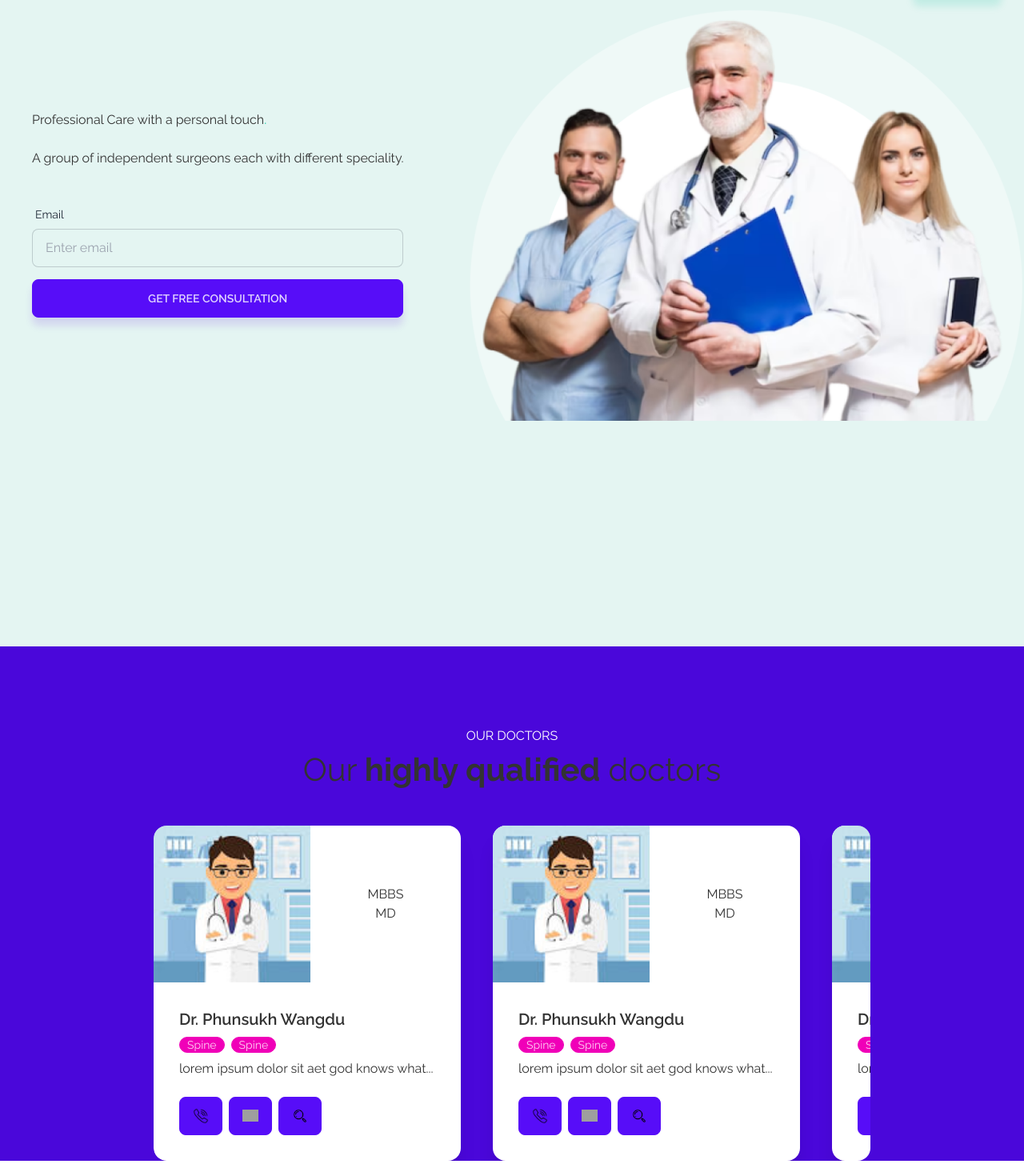
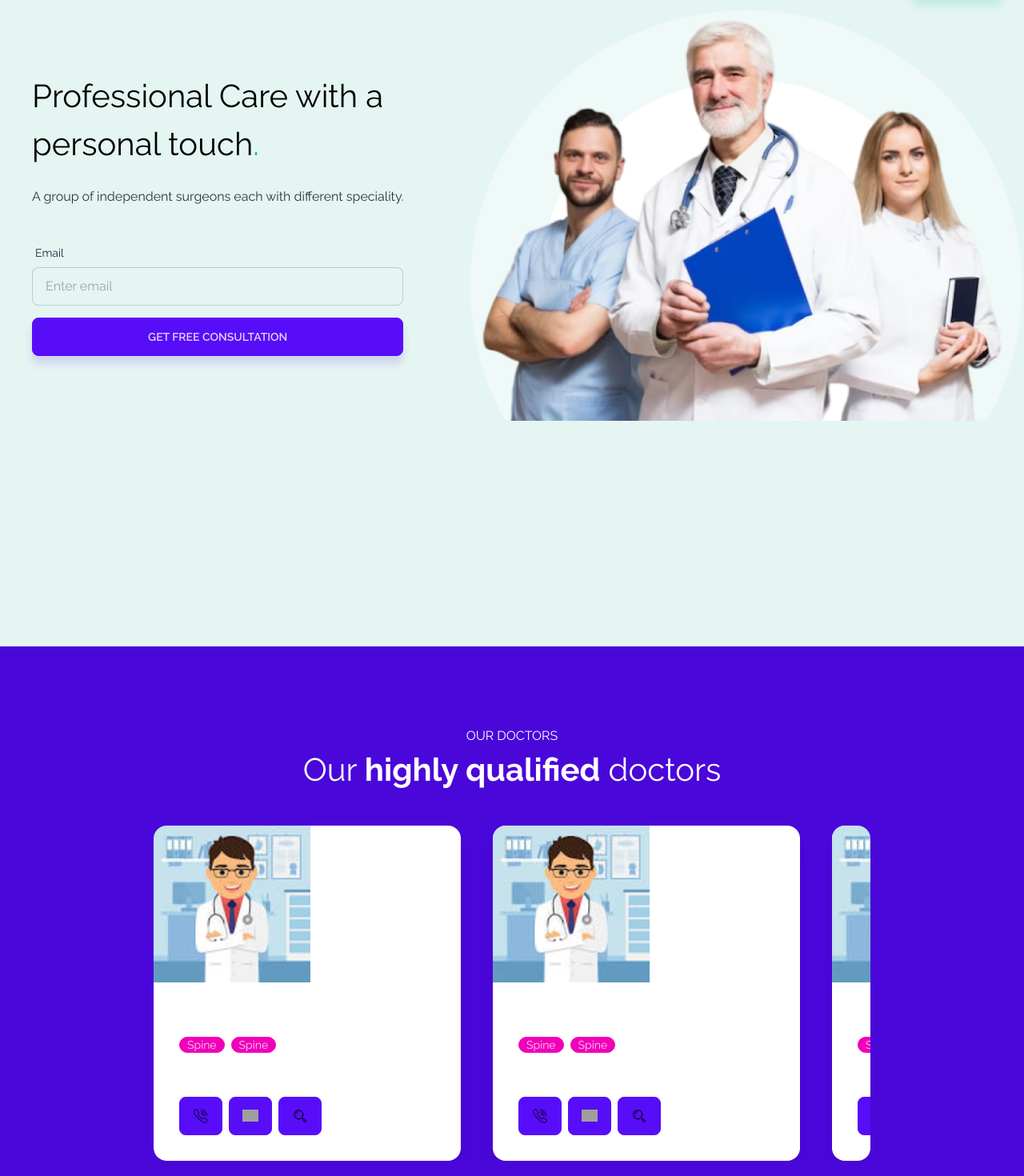
Before and after one commit to auspy/healapp, a Next.js app: page / in a window 1280 px wide. Shown: the part 60-1530 px from the top of the page at 80% size. Built offline with nearby package versions, Linux system fonts and the light colour scheme; grey boxes are pictures that could not be loaded.

Commit message:
Update globals.css

```diff
--- a/src/app/globals.css
+++ b/src/app/globals.css
@@ -1,3 +1,5 @@
+
+
 @tailwind base;
 @tailwind components;
 @tailwind utilities;
@@ -43,13 +45,27 @@ body {
 }
 .header {
   font-size: 40px;
+  color: #fff;
+
+}
+.headers{
+  font-size: 40px;
+  color: black;
 }
 button {
   margin-top: 15px;
 }
+#second{
+  width: 100%;
+  height: 100vh;
+}
 .subheader {
   color: white;
   margin-top: 100px;
+}
+#container{
+  height: 100vh;
+  width: 100%;
 }
 .lorem {
   width: 50%;
@@ -57,3 +73,29 @@ button {
 .qualified {
   font-weight: bold;
 }
+.second_containers{
+  height: 100vh;
+  /* position: absolute; */
+  z-index: -1;
+}
+
+
+.details > figure > Image{
+  border-radius: 50%;
+
+}
+
+.fourth_container{
+  height: 80vh;
+  color: #fff;
+}
+a:visited{
+  color: #05c5a1;
+  /* color: red; */
+}
+a:hover{
+  color: #6c20dd;
+}
+.card{
+  color: #fff;
+}
```
